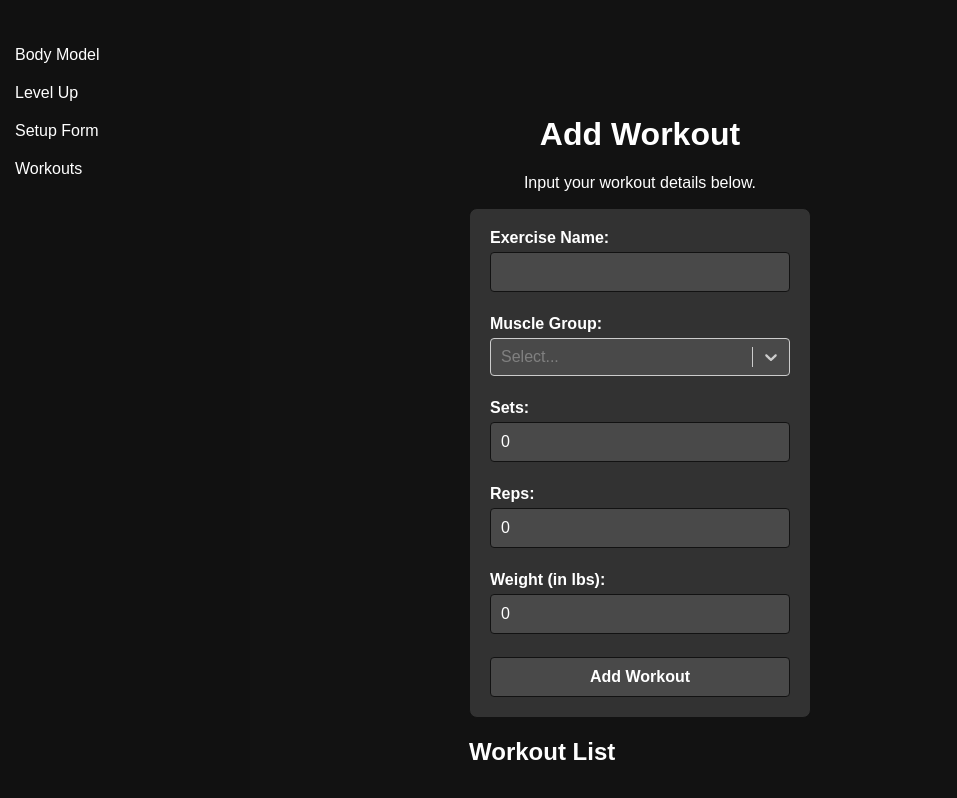
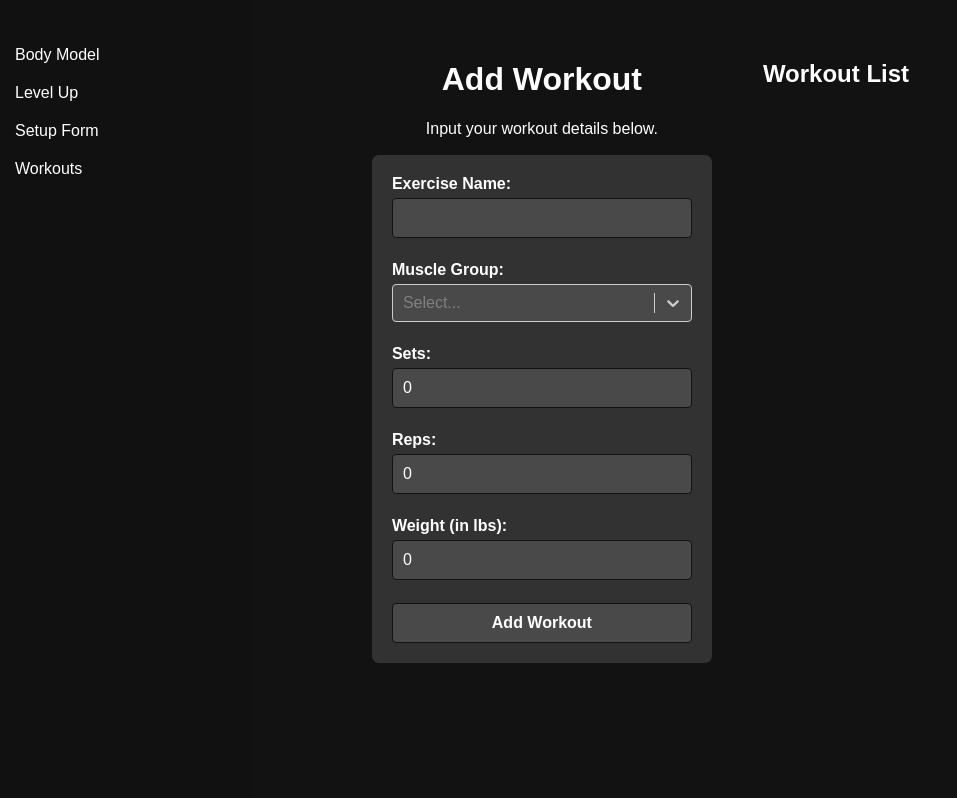
Before and after one commit to tario-you/nova, a React (Create React App) app: page /workout in a window 1280 px wide. Shown: the whole page, without its empty margins (0-957 px from the left). Built offline with nearby package versions, Linux system fonts and the light colour scheme.

Commit message:
did hstack

```diff
--- a/src/components/Workout/WorkOutInput.css
+++ b/src/components/Workout/WorkOutInput.css
@@ -1,7 +1,6 @@
 /* main container */
 .main-container {
   display: flex;
-  flex-direction: row;
 }
 
 .workout-form-section {
--- a/src/components/Workout/WorkOutInput.jsx
+++ b/src/components/Workout/WorkOutInput.jsx
@@ -220,7 +220,7 @@ const Workout = () => {
 
   return (
     <div className="main-container">
-      <div>
+      <div style={{ display: "flex", flexDirection: "row", gap: "50px" }}>
         <div className="workout-form-section">
           <div className="instruction-container">
             <h1>Add Workout</h1>
```
Also changed, not shown: src/components/SetupForm/SetupForm.css (+4 -3 lines).
